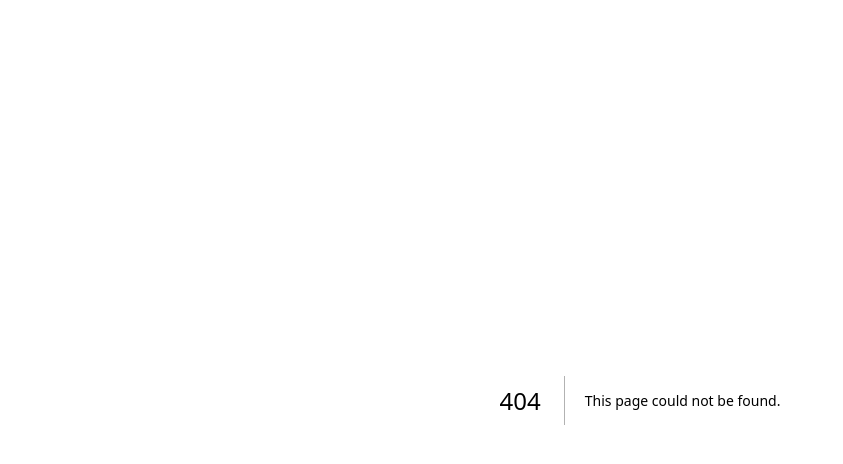
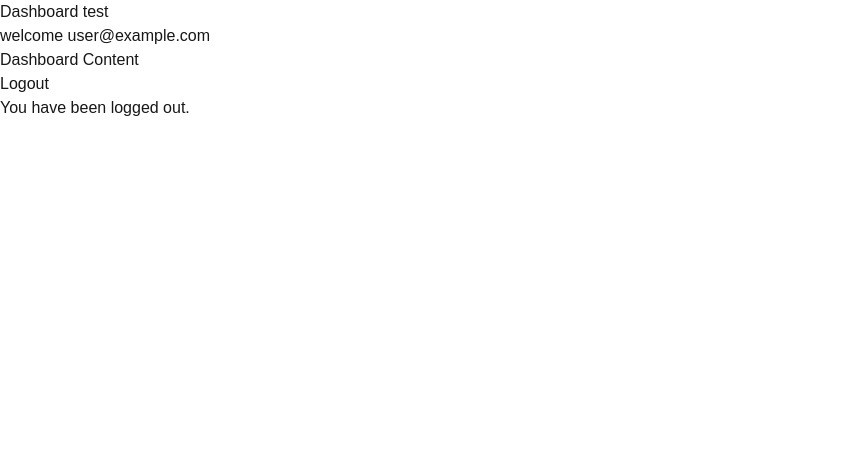
Before and after one commit to Ahmad-Alfahad/Task_Manager, a Next.js app: page /pages/Dashboard in a window 1280 px wide. Before the commit this address had no page. Shown: the top 464 px of the page, without its empty margins (0-843 px from the left). Built offline with nearby package versions, Linux system fonts and the light colour scheme; no server answers; sample sign-in values are in the browser's storage.

Commit message:
add dashboard page

```diff
--- /dev/null
+++ b/src/app/pages/Dashboard/page.tsx
@@ -0,0 +1,43 @@
+'use client'
+import { auth } from "@/lib/firebase"
+import { onAuthStateChanged, User } from "firebase/auth";
+import { useRouter } from "next/navigation"
+import { useEffect , useState  } from "react"
+import Logout from "../Logout/page";
+export default function Dashboard(){
+      const router = useRouter();
+      const [loading , setLoading] = useState(true);
+      const [user , setUser] = useState<User | null>(null);
+
+
+      useEffect( ()=>{
+         const unsubscribe = onAuthStateChanged(auth , (currentUser) =>{
+            if(!currentUser) {
+               router.push("/pages/Login");
+            }
+            else {
+               setUser(currentUser);
+            }
+            setLoading(false);
+         }) ;
+         return () => unsubscribe();
+       } , [router]) ;
+
+
+       if(loading) {
+         return <h1>Loading...</h1>
+       }
+
+       if(!user) {
+         return <h1>No user found</h1>
+       }
+ return (
+
+    <>
+        <h1>Dashboard test</h1>
+        <p>welcome {user.email}</p>
+        <h3>{ loading? "Loading..." : "Dashboard Content" }</h3>
+        <Logout />
+    </>
+ )
+}
```
